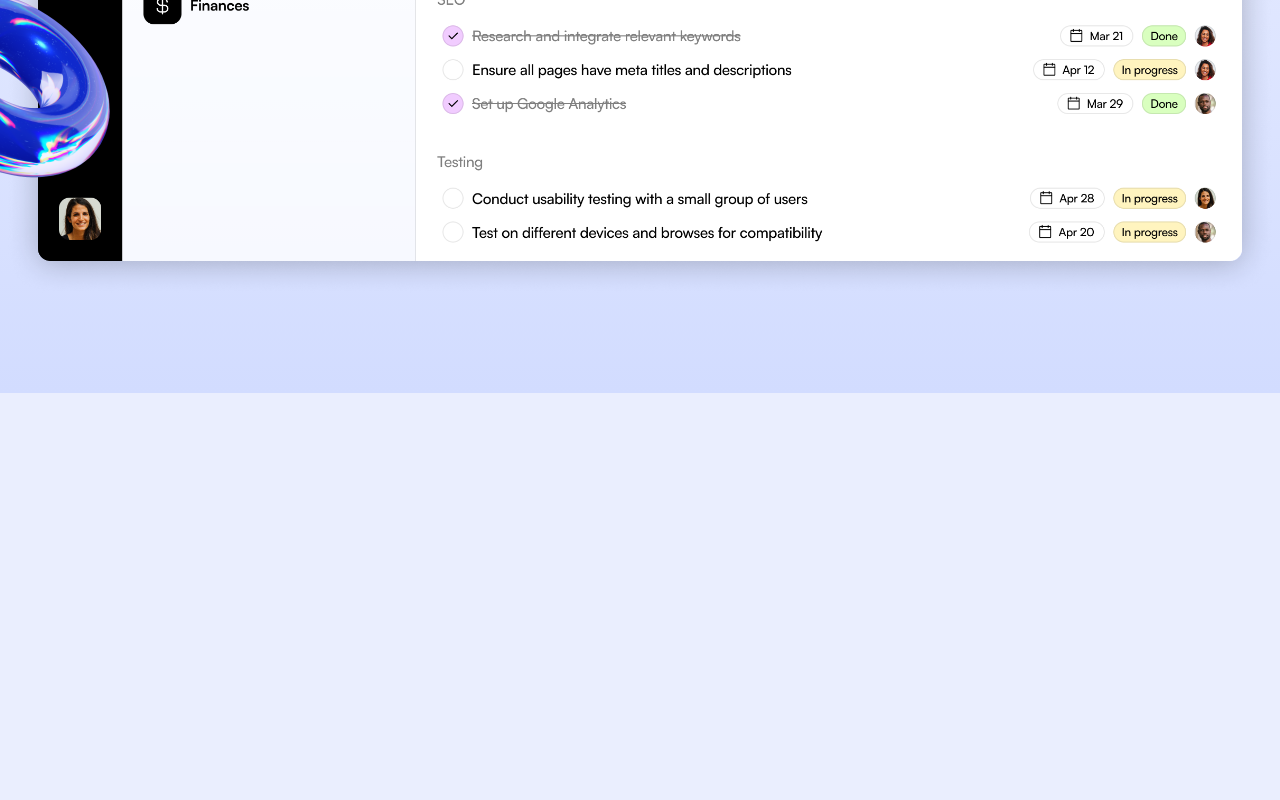
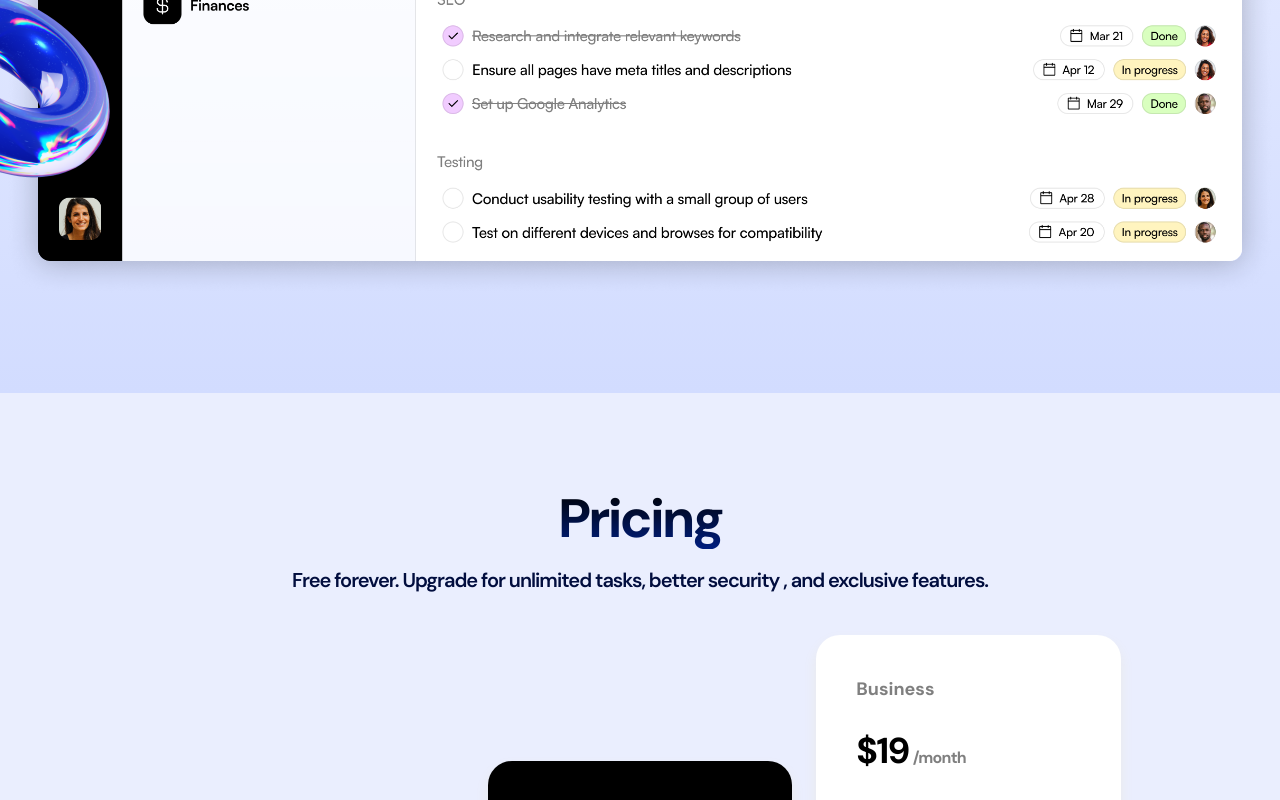
Before and after one commit to mridul891/LandingPage, a Next.js app: page / in a window 1280 px wide. Shown: the part 2000-2800 px from the top of the page. Before the commit the page ends 2393 px from the top, so only its background shows below. Built offline with nearby package versions, Linux system fonts and the light colour scheme.

Commit message:
Pricing Section Done

```diff
--- a/app/globals.css
+++ b/app/globals.css
@@ -18,4 +18,10 @@
   .tag{
     @apply text-sm inline-flex border border-[#222]/10 px-3 py-1 rounded-lg tracking-tight xl:text-lg
   }
+  .section-description{
+    @apply text-center text-[20px] font-semibold leading-[30px] tracking-tighter text-[#010D3E]
+  }
+  .section-title{
+    @apply text-center text-3xl md:text-[54px] md:leading-[60px] font-bold tracking-tighter bg-gradient-to-b from-black to-[#001e80] text-transparent bg-clip-text
+  }
 }
--- a/app/page.tsx
+++ b/app/page.tsx
@@ -1,12 +1,14 @@
 import Header from "./sections/Header";
 import { Hero } from "./sections/Hero";
 import LogoTicker from "./sections/LogoTicker";
+import { Pricing } from "./sections/Pricing";
 import ProductShowcase from "./sections/ProductShowcase"
 export default function Home() {
   return (<>
     <Header />
     <Hero />
     <LogoTicker />
-    <ProductShowcase/>
+    <ProductShowcase />
+    <Pricing />
   </>);
 }
--- /dev/null
+++ b/app/sections/Pricing.tsx
@@ -0,0 +1,93 @@
+"use client"
+import CheckIcon from '../assets/check.svg'
+import {twMerge} from 'tailwind-merge'
+const pricingTiers = [
+    {
+        title: "Free",
+        monthlyPrice: 0,
+        buttonText: "Get started for free",
+        popular: false,
+        inverse: false,
+        features: [
+            "Up to 5 project members",
+            "Unlimited tasks and projects",
+            "2GB storage",
+            "Integrations",
+            "Basic support",
+        ],
+    },
+    {
+        title: "Pro",
+        monthlyPrice: 9,
+        buttonText: "Sign up now",
+        popular: true,
+        inverse: true,
+        features: [
+            "Up to 50 project members",
+            "Unlimited tasks and projects",
+            "50GB storage",
+            "Integrations",
+            "Priority support",
+            "Advanced support",
+            "Export support",
+        ],
+    },
+    {
+        title: "Business",
+        monthlyPrice: 19,
+        buttonText: "Sign up now",
+        popular: false,
+        inverse: false,
+        features: [
+            "Up to 5 project members",
+            "Unlimited tasks and projects",
+            "200GB storage",
+            "Integrations",
+            "Dedicated account manager",
+            "Custom fields",
+            "Advanced analytics",
+            "Export capabilities",
+            "API access",
+            "Advanced security features",
+        ],
+    },
+];
+
+export const Pricing = () => {
+    return <section className="py-10 md:py-24 ">
+        <div className="">
+            <h2 className="section-title">Pricing</h2>
+            <p className="section-description mt-4">Free forever. Upgrade for unlimited tasks, better security , and exclusive features.</p>
+
+            <div className="flex flex-col  items-center gap-6 md:items-end mt-4 md:flex-row md:mx-10 lg:justify-center md:mt-10 f">
+                {pricingTiers.map(({ title, monthlyPrice, buttonText, popular, inverse, features }) => <div
+                 key={title}
+                 className={twMerge("p-10 border-[#f1f1f1] rounded-3xl bg-white shadow-[0_7px_14px_#EAEAEA] max-w-xs",inverse === true && "border-black bg-black text-white")}
+                 >
+                    <div className="flex justify-between items-center">
+
+                        <h3 className={twMerge("text-lg font-bold text-black/50", inverse===true && "text-white" )}>{title}</h3>
+                        {popular ? <div className="inline-flex text-sm px-3 py-1.5 rounded-xl border border-white/20 bg-black">
+                            <span className="bg-gradient-to-r from-[#dd7ddf]  via-[#bbcb92] via-[#71c2ef] via-[#3bffff] to-[#dd7ddf]
+ text-transparent bg-clip-text font-medium"> Most Popular</span>
+                        </div> :""}
+
+                    </div>
+                    <div className="flex items-baseline gap-1 mt-[30px]">
+                        <span className="text-4xl font-bold tracking-tighter leading-none">${monthlyPrice}</span>
+                        <span className="tracking-tighter font-bold text-black/50 ">/month</span>
+                    </div>
+                    <button className={twMerge("btn btn-primary w-full mt-[30px]",inverse===true && "bg-white text-black font-bold")}>{buttonText}</button>
+                    <ul className="flex flex-col gap-5 mt-8">
+                        {features.map((feature, index) => <li className="text-sm flex items-center gap-4 " key={index}>
+                            <CheckIcon className="h-6 w-6" />
+                            <span>{feature}</span>
+                        </li>
+                        )}
+                    </ul>
+                </div>
+                )}
+            </div>
+        </div>
+    </section>;
+};
--- a/app/sections/ProductShowcase.tsx
+++ b/app/sections/ProductShowcase.tsx
@@ -14,7 +14,7 @@
                         <div className="tag">Boost your Productivity</div>
                     </div>
                     <h2 className="text-center text-3xl md:text-[54px] md:leading-[60px] font-bold tracking-tighter bg-gradient-to-b from-black to-[#001e80] text-transparent bg-clip-text mt-5 ">A more effective way to track progress</h2>
-                    <p className="text-center text-[20px] font-semibold leading-[30px] tracking-tighter text-[#010D3E] mt-5">Effortlessly turn your ideas into a fully functional , responsive, SaaS  Websites in just minutes with this template</p>
+                    <p className="section-description mt-5">Effortlessly turn your ideas into a fully functional , responsive, SaaS  Websites in just minutes with this template</p>
 
                 </div>
                 <div className="relative">
```
